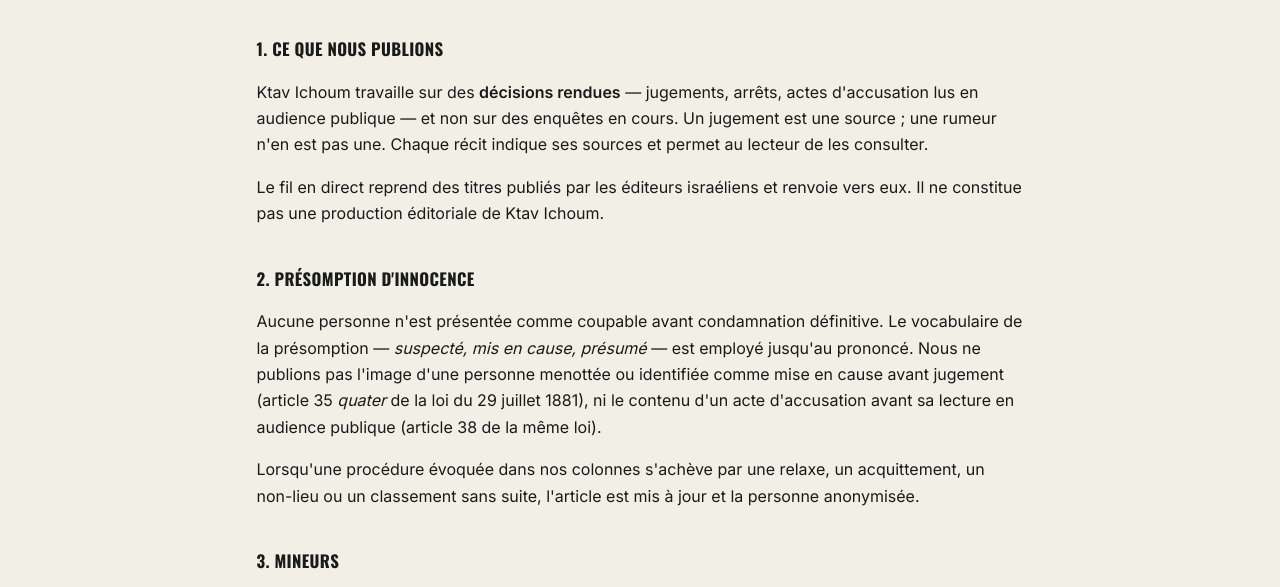
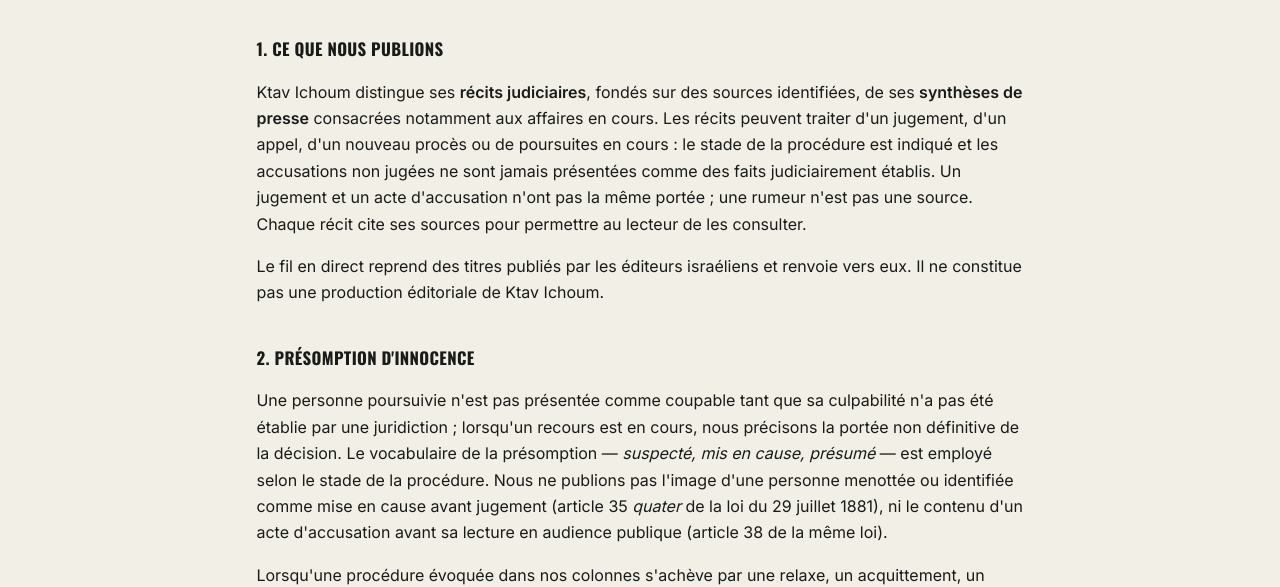
Before and after one commit to intimeconviction1-hue/ktav-ichoum-site, a plain HTML site: page charte-ethique.html in a window 1280 px wide. Shown: the part 373-960 px from the top of the page. Drawn offline with nearby package versions, Linux system fonts and the light colour scheme.

Commit message:
Editorial: clarify judicial status and presumption of innocence

```diff
--- a/charte-ethique.html
+++ b/charte-ethique.html
@@ -47,15 +47,13 @@
 <p style="color:var(--muted);font-style:italic;margin-bottom:28px">Les règles que Ktav Ichoum s'impose, et la procédure applicable aux demandes d'anonymisation.</p>
 
 <h2 style="font-family:var(--ff-display);text-transform:uppercase;letter-spacing:.02em;margin:38px 0 12px;font-size:1.05rem">1. Ce que nous publions</h2>
-<p>Ktav Ichoum travaille sur des <b>décisions rendues</b> — jugements, arrêts, actes d'accusation lus en
-audience publique — et non sur des enquêtes en cours. Un jugement est une source ; une rumeur n'en est
-pas une. Chaque récit indique ses sources et permet au lecteur de les consulter.</p>
+<p>Ktav Ichoum distingue ses <b>récits judiciaires</b>, fondés sur des sources identifiées, de ses <b>synthèses de presse</b> consacrées notamment aux affaires en cours. Les récits peuvent traiter d'un jugement, d'un appel, d'un nouveau procès ou de poursuites en cours : le stade de la procédure est indiqué et les accusations non jugées ne sont jamais présentées comme des faits judiciairement établis. Un jugement et un acte d'accusation n'ont pas la même portée ; une rumeur n'est pas une source. Chaque récit cite ses sources pour permettre au lecteur de les consulter.</p>
 <p>Le fil en direct reprend des titres publiés par les éditeurs israéliens et renvoie vers eux. Il ne
 constitue pas une production éditoriale de Ktav Ichoum.</p>
 
 <h2 style="font-family:var(--ff-display);text-transform:uppercase;letter-spacing:.02em;margin:38px 0 12px;font-size:1.05rem">2. Présomption d'innocence</h2>
-<p>Aucune personne n'est présentée comme coupable avant condamnation définitive. Le vocabulaire de la
-présomption — <i>suspecté, mis en cause, présumé</i> — est employé jusqu'au prononcé. Nous ne
+<p>Une personne poursuivie n'est pas présentée comme coupable tant que sa culpabilité n'a pas été établie par une juridiction ; lorsqu'un recours est en cours, nous précisons la portée non définitive de la décision. Le vocabulaire de la
+présomption — <i>suspecté, mis en cause, présumé</i> — est employé selon le stade de la procédure. Nous ne
 publions pas l'image d'une personne menottée ou identifiée comme mise en cause avant jugement
 (article 35 <i>quater</i> de la loi du 29 juillet 1881), ni le contenu d'un acte d'accusation avant sa
 lecture en audience publique (article 38 de la même loi).</p>
```
